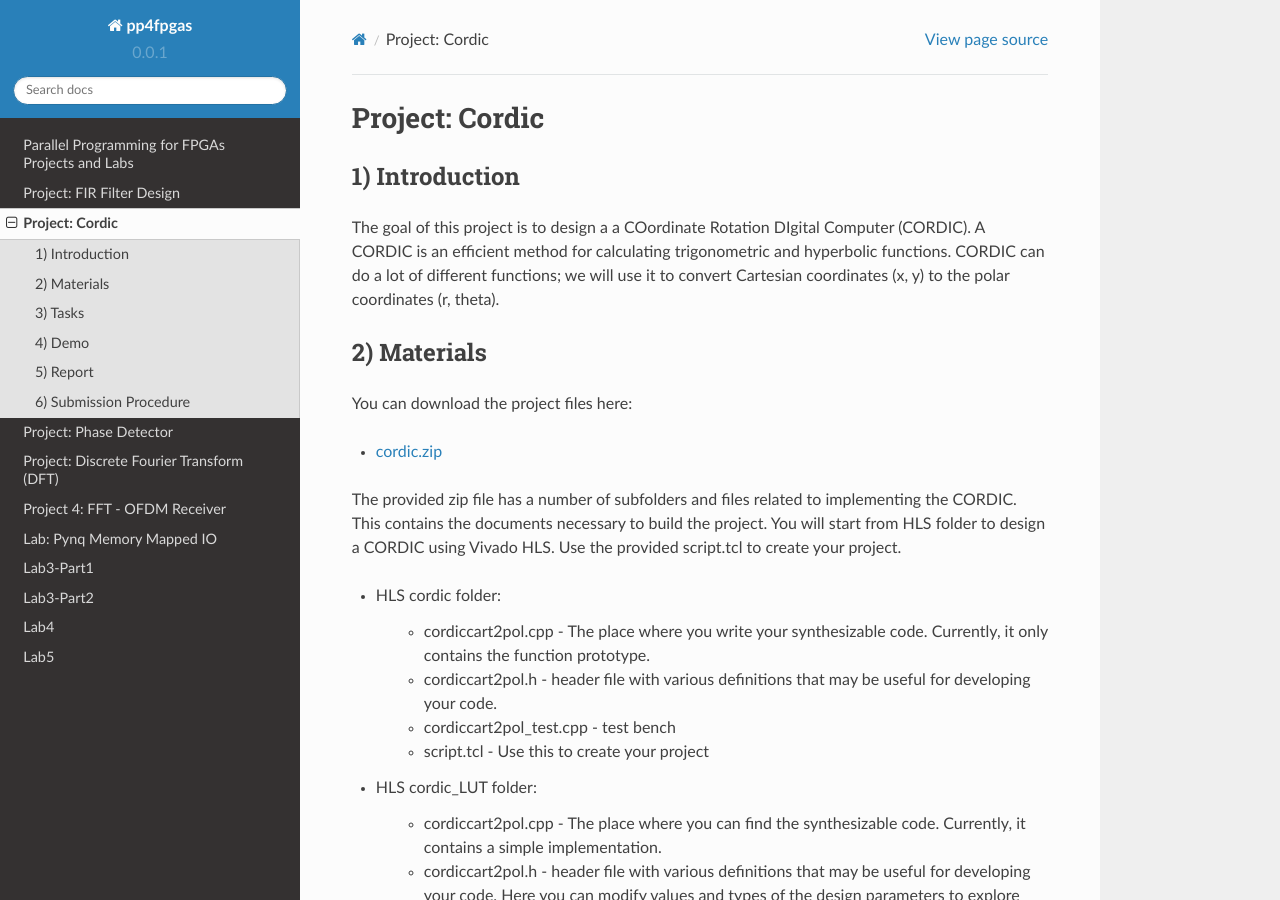
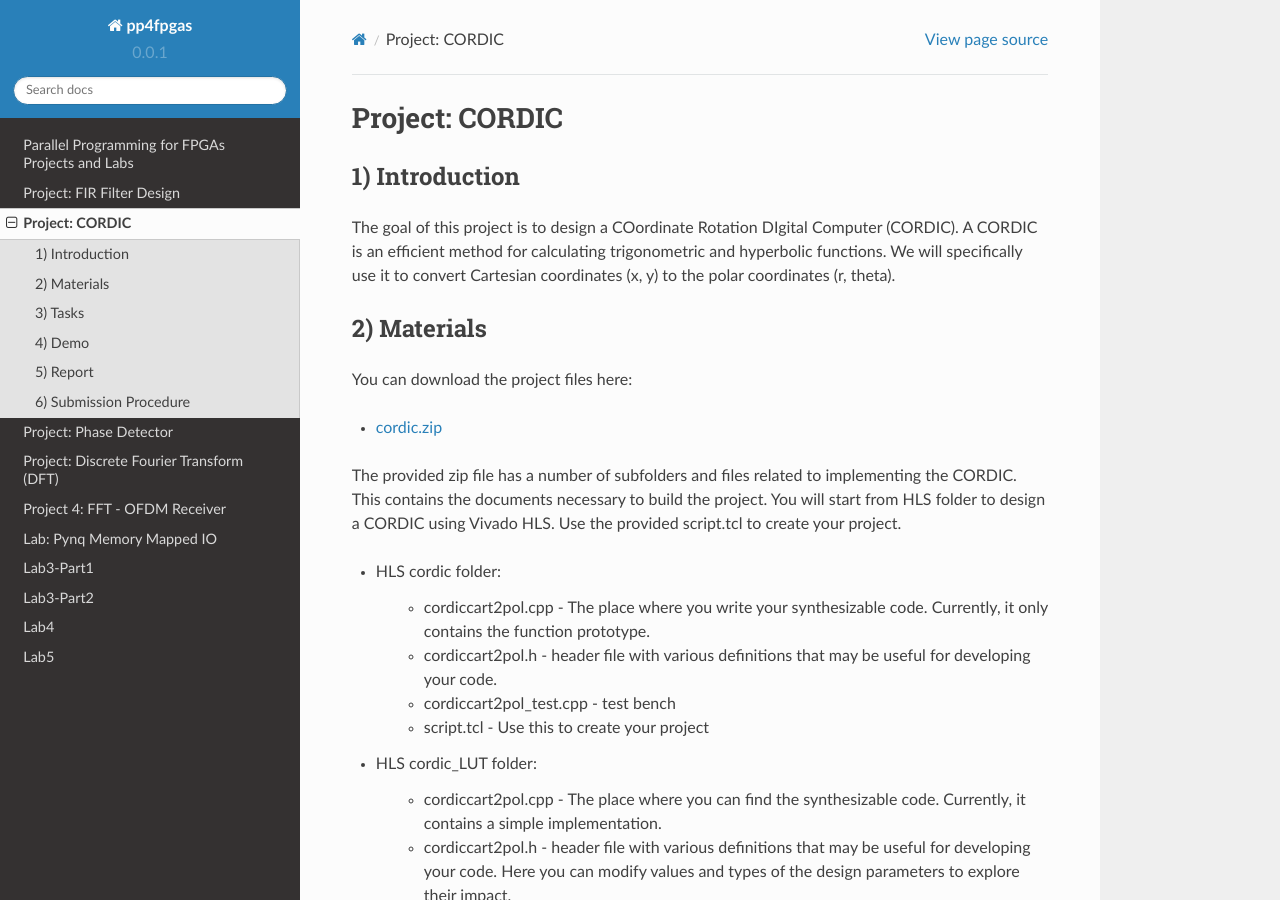
Before and after one commit to KastnerRG/Read_the_docs, a Sphinx documentation site: the page built from docs/project5.rst, in a window 1280 px wide and 900 px high. Built offline with Sphinx 7.4.7 and the Read the Docs theme 2.0.0, drawn with Linux system fonts in a browser that asks for light colours.

Commit message:
minor edits

```diff
--- a/docs/project5.rst
+++ b/docs/project5.rst
@@ -3,13 +3,13 @@
    You can adapt this file completely to your liking, but it should at least
    contain the root `toctree` directive.
 
-Project: Cordic
+Project: CORDIC
 =========================================
 
 1) Introduction
 --------------
 
-The goal of this project is to design a  a COordinate Rotation DIgital Computer (CORDIC).  A CORDIC is an efficient method for calculating trigonometric and hyperbolic functions. CORDIC can do a lot of different functions; we will use it to convert Cartesian coordinates (x, y) to the polar coordinates (r, theta).
+The goal of this project is to design a COordinate Rotation DIgital Computer (CORDIC).  A CORDIC is an efficient method for calculating trigonometric and hyperbolic functions. We will specifically use it to convert Cartesian coordinates (x, y) to the polar coordinates (r, theta).
 
 2) Materials
 -----------
```
